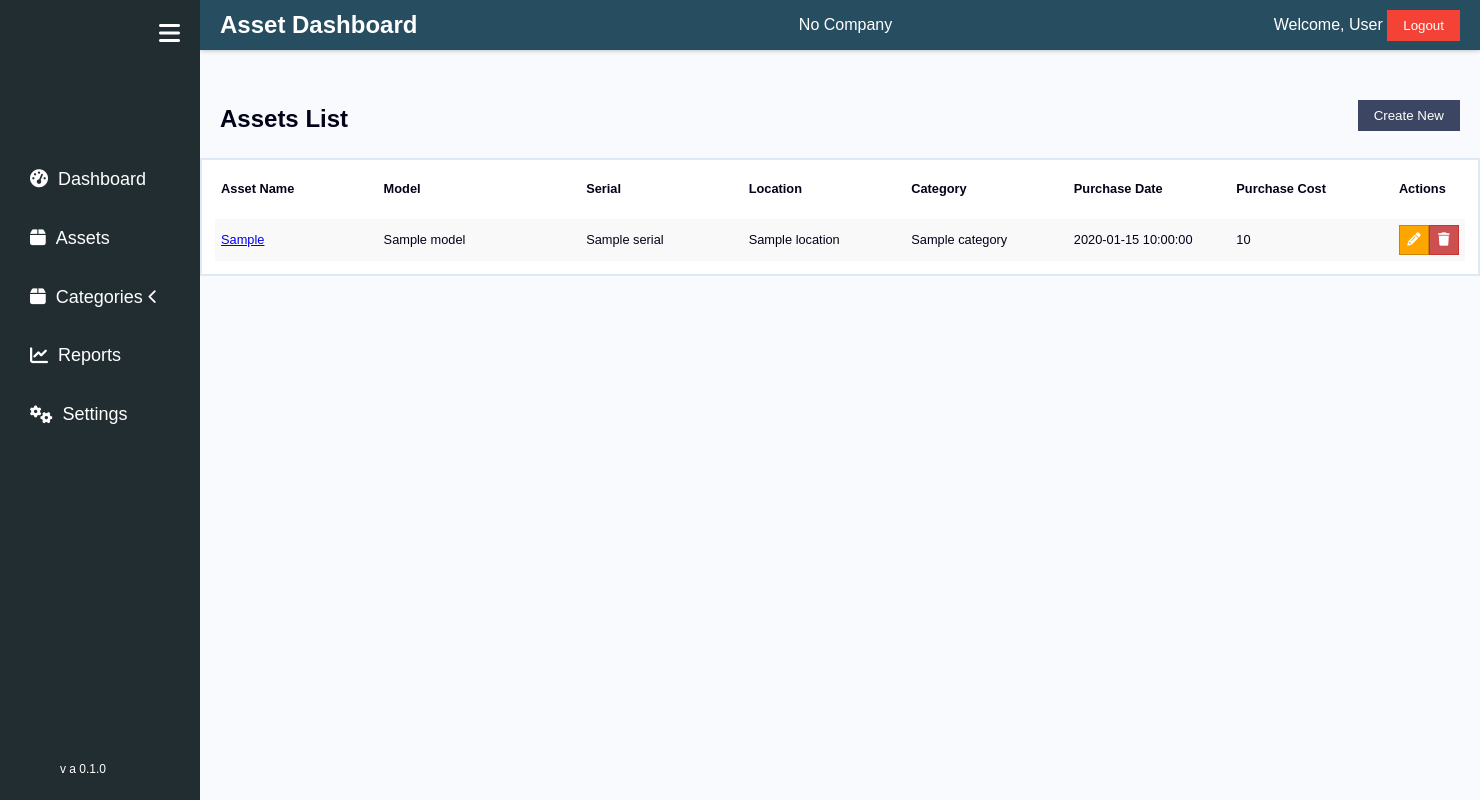
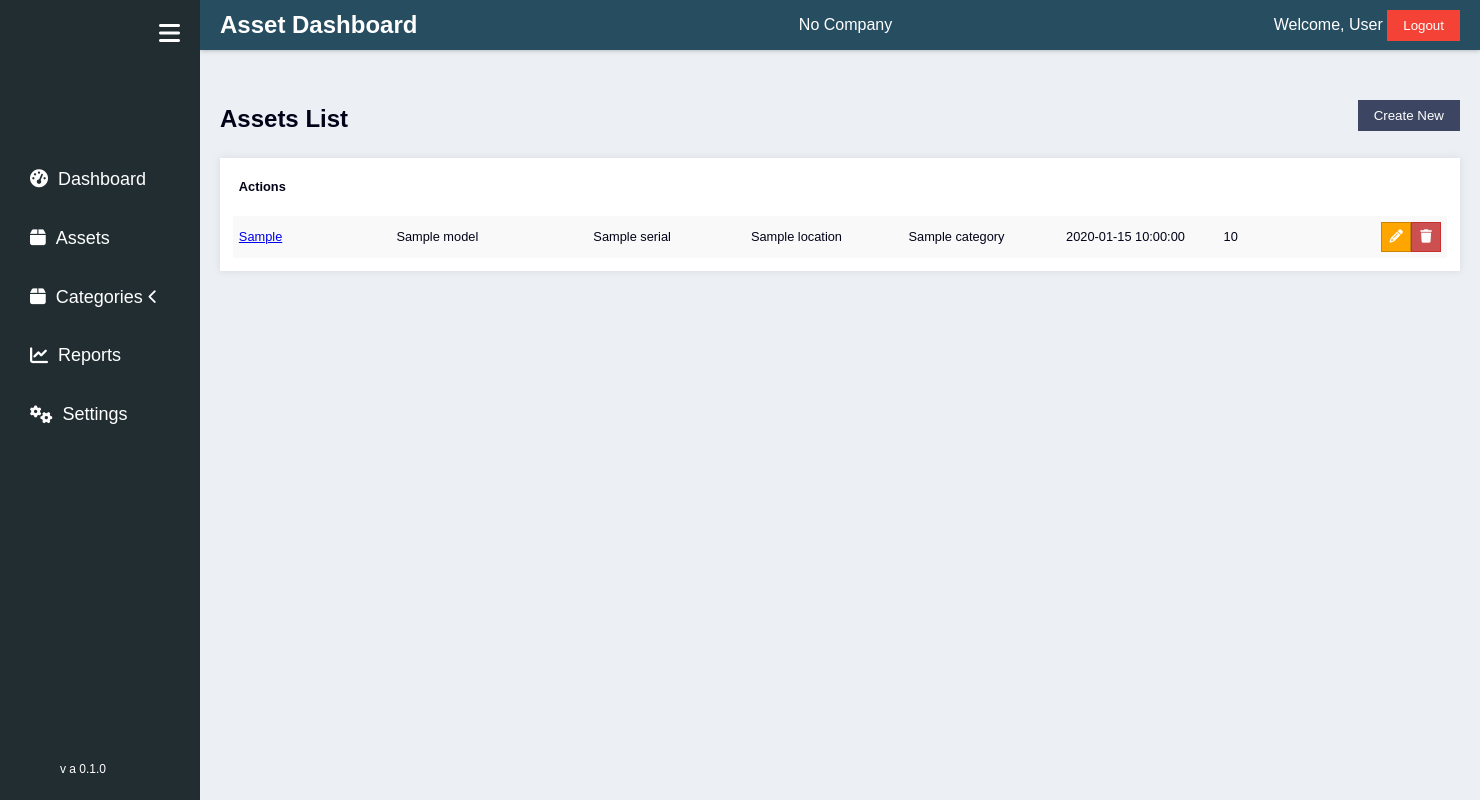
Before and after one commit to Bonzay993/Assety, a Flask app: page /assets in a window 1480 px wide. Run offline with Flask 3, Linux system fonts and the light colour scheme; a database or web service that is not in the repository returns one stand-in record (values such as "Sample title"); parts of the project's set-up code (start-up, migrations or seed data) failed here and were passed over; some libraries are stand-ins or nearby versions.

Commit message:
Updated the visuals on the view asset page + general color enhancements

```diff
--- a/app.py
+++ b/app.py
@@ -526,9 +526,20 @@ def view_asset(asset_id):
     company_collection = db[company_name]
 
     # Fetch asset details from the database using the provided asset_id
+    asset = company_collection.find_one({"_id": ObjectId(asset_id)})
 
-    asset = company_collection.find_one({"_id": ObjectId(asset_id)})
-    return render_template('view-asset.html', asset=asset, company=company_name)
+    # Pair labels and values
+    labels = [
+        'Asset Name', 'Model', 'Serial', 'Location', 'Category', 'Purchase Date', 'Purchase Cost'
+    ]
+    values = [
+        asset.get('asset_tag'), asset.get('model'), asset.get('serial'),
+        asset.get('location'), asset.get('category'), asset.get('purchase_date'),
+        asset.get('purchase_cost')
+    ]
+    labels_values = list(zip(labels, values))
+
+    return render_template('view-asset.html', asset=asset, company=company_name, labels_values=labels_values)
 
 
 
--- a/static/css/styles.css
+++ b/static/css/styles.css
@@ -857,7 +857,9 @@ input {
     height: 100vh;
 }
 
-
+.inventory-app-body{
+    font-family: sans-serif;
+}
 
 
 /* Sidebar Styles */
@@ -1052,7 +1054,7 @@ input {
 /* Main Content Area */
 .main-content {
     flex-grow: 1;
-    background-color: #477cdf0a;
+    background-color:rgb(236, 240, 245);
     font-family: Arial, sans-serif;
 }
 
@@ -1135,7 +1137,10 @@ input {
    margin: 0 auto;
    background-color: rgb(255, 255, 255);
    padding:1%;
-   border:2px solid rgba(26, 87, 199, 0.137);
+   box-shadow: 0px 0px 8px  rgb(214, 217, 222);
+   margin-left:20px;
+   margin-right:20px;
+
 }
 
 .assets-list-heading-container {
--- a/templates/assets.html
+++ b/templates/assets.html
@@ -15,13 +15,7 @@
 <section class="assets-list">
     <div class="assets-list-container">
         <div class="assets-list-heading-container">
-            <p class="asset-list-title-item"><strong>Asset Name</strong></p>
-            <p class="asset-list-title-item asset-list-title-item-model"><strong>Model</strong></p>
-            <p class="asset-list-title-item"><strong>Serial</strong> </p>
-            <p class="asset-list-title-item"><strong>Location</strong> </p>
-            <p class="asset-list-title-item"><strong>Category</strong> </p>
-            <p class="asset-list-title-item"><strong>Purchase Date</strong> </p>
-            <p class="asset-list-title-item"><strong>Purchase Cost</strong> </p>
+
             <p class="asset-list-title-item-action"><strong>Actions</strong> </p>
         </div>
 
--- a/templates/inventory.html
+++ b/templates/inventory.html
@@ -8,7 +8,7 @@
     <link rel="stylesheet" href="https://cdnjs.cloudflare.com/ajax/libs/font-awesome/6.0.0-beta3/css/all.min.css">
     <script src="https://kit.fontawesome.com/00bb1ba651.js" crossorigin="anonymous"></script>
 </head>
-<body>
+<body class="inventory-app-body">
     <!-- 🔒 Inactivity Timer Modal -->
     <div id="inactivity-modal" style="display: none; position: fixed; z-index: 9999; top: 0; left: 0; width: 100vw; height: 100vh; background: rgba(0,0,0,0.5); justify-content: center; align-items: center;">
         <div id="modal-content" style="background: white; padding: 2rem; border-radius: 10px; text-align: center;">
```
Also changed, not shown: other parts of static/css/styles.css (+41 -6 lines), templates/view-asset.html (+13 -37 lines).
